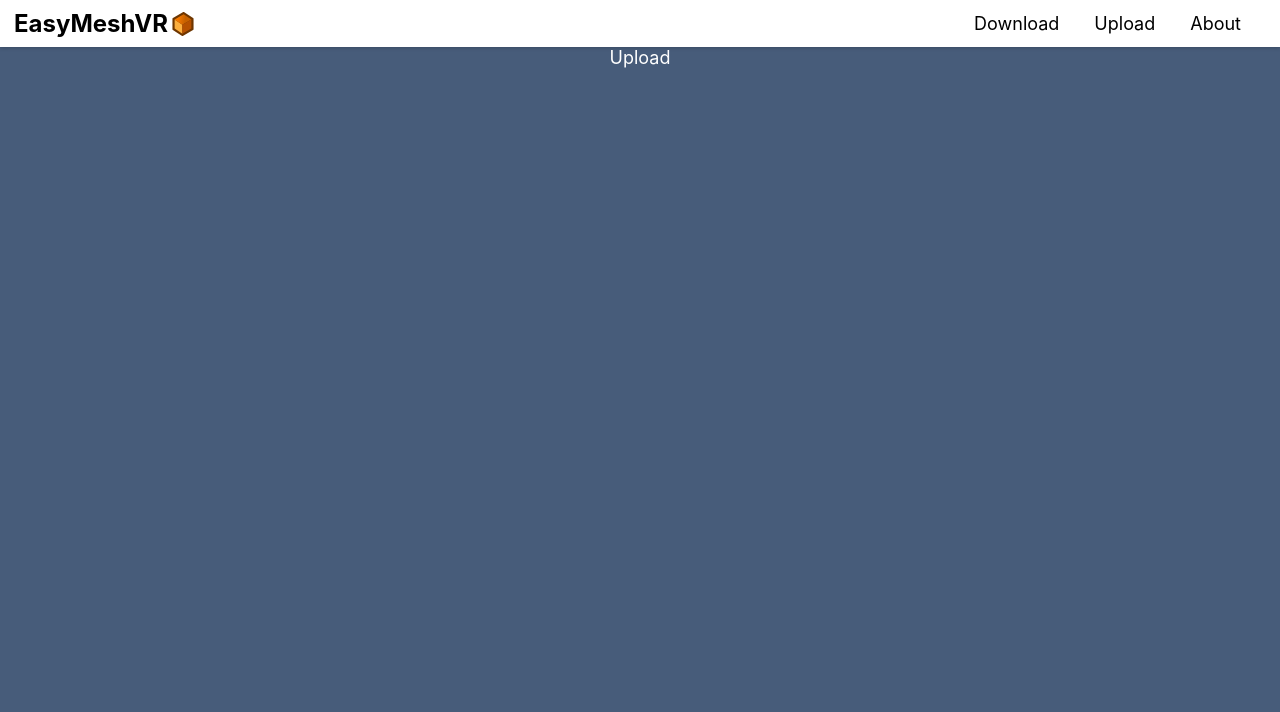
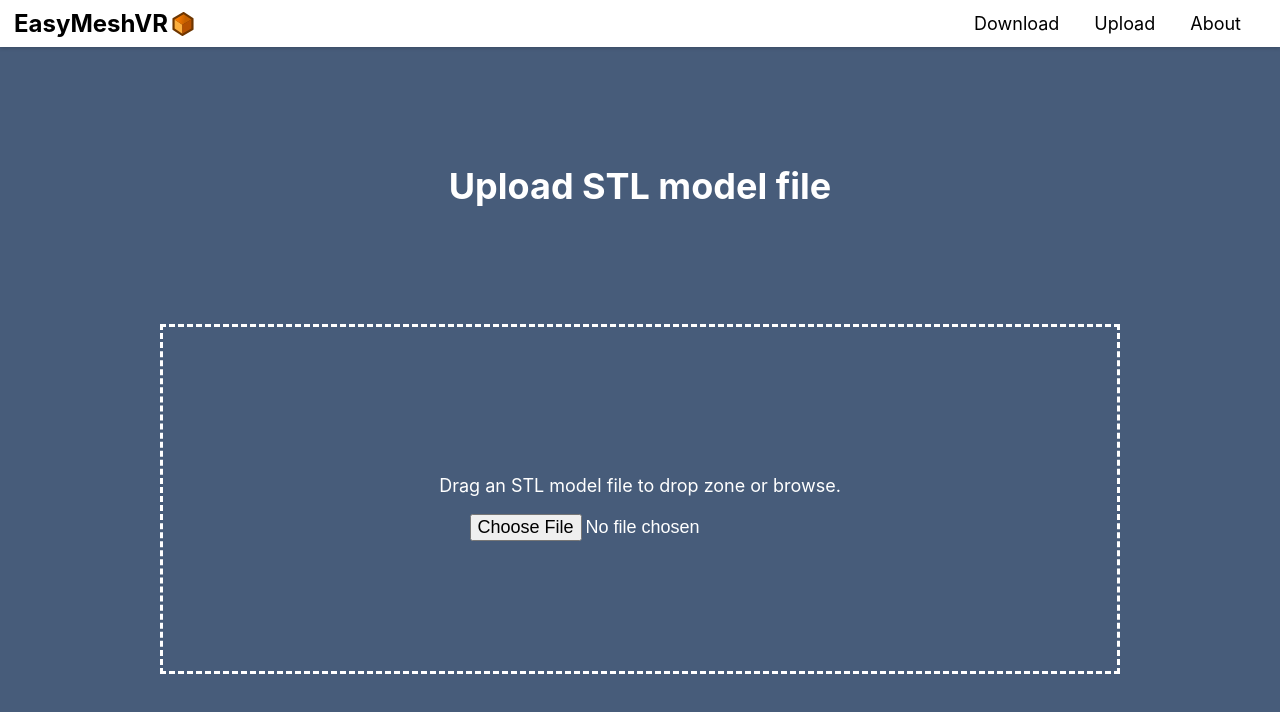
Before and after one commit to EasyMeshVR/Frontend, a React (Create React App) app: page /upload in a window 1280 px wide. Shown: the top 712 px of the page. Built offline with nearby package versions, Linux system fonts and the light colour scheme.

Commit message:
Basic upload page css and html

```diff
--- /dev/null
+++ b/src/pages/Download/DownloadPage.css
@@ -0,0 +1,9 @@
+.DownloadPage {
+    display: flex;
+    width: 100%;
+    height: 100%;
+    min-height: 90vh;
+    flex-direction: column;
+    justify-content: space-evenly;
+    align-items: center;
+}
--- a/src/pages/Download/DownloadPage.js
+++ b/src/pages/Download/DownloadPage.js
@@ -1,9 +1,10 @@
 import React from 'react';
+import './DownloadPage.css';
 
 const Download = () => {
 	return (
-		<div>
-			Download
+		<div className="DownloadPage">
+			<h1>Download STL model file</h1>
 		</div>
 	)
 };
--- /dev/null
+++ b/src/pages/Upload/UploadPage.css
@@ -0,0 +1,24 @@
+.UploadPage {
+    display: flex;
+    width: 100%;
+    height: 100%;
+    min-height: 90vh;
+    flex-direction: column;
+    justify-content: space-evenly;
+    align-items: center;
+}
+
+.UploadDropZone {
+    display: flex;
+    flex-direction: column;
+    justify-content: center;
+    align-items: center;
+    width: 75%;
+    height: 350px;
+    border: 3px dashed white;
+    padding: 50px 100px;
+}
+
+.DropZoneText {
+    font-size: 100%;
+}
--- a/src/pages/Upload/UploadPage.js
+++ b/src/pages/Upload/UploadPage.js
@@ -1,9 +1,27 @@
 import React from 'react';
+import './UploadPage.css';
 
 const UploadPage = () => {
+	const handleFileDrop = (event) => {
+		event.preventDefault();
+		console.log(event);
+	};
+
+	const handleFileDrag = (event) => {
+		console.log(event);
+	};
+
 	return (
-		<div>
-			Upload
+		<div className="UploadPage">
+			<h1>Upload STL model file</h1>
+			<div className="UploadDropZone" onDrop={(event) => handleFileDrop(event)} onDrag={handleFileDrag}>
+				<p className="DropZoneText">Drag an STL model file to drop zone or browse.</p>
+				<input
+					className="DropZoneText"
+					type="file"
+					accept="model/stl"
+				/>
+			</div>
 		</div>
 	)
 };
```
